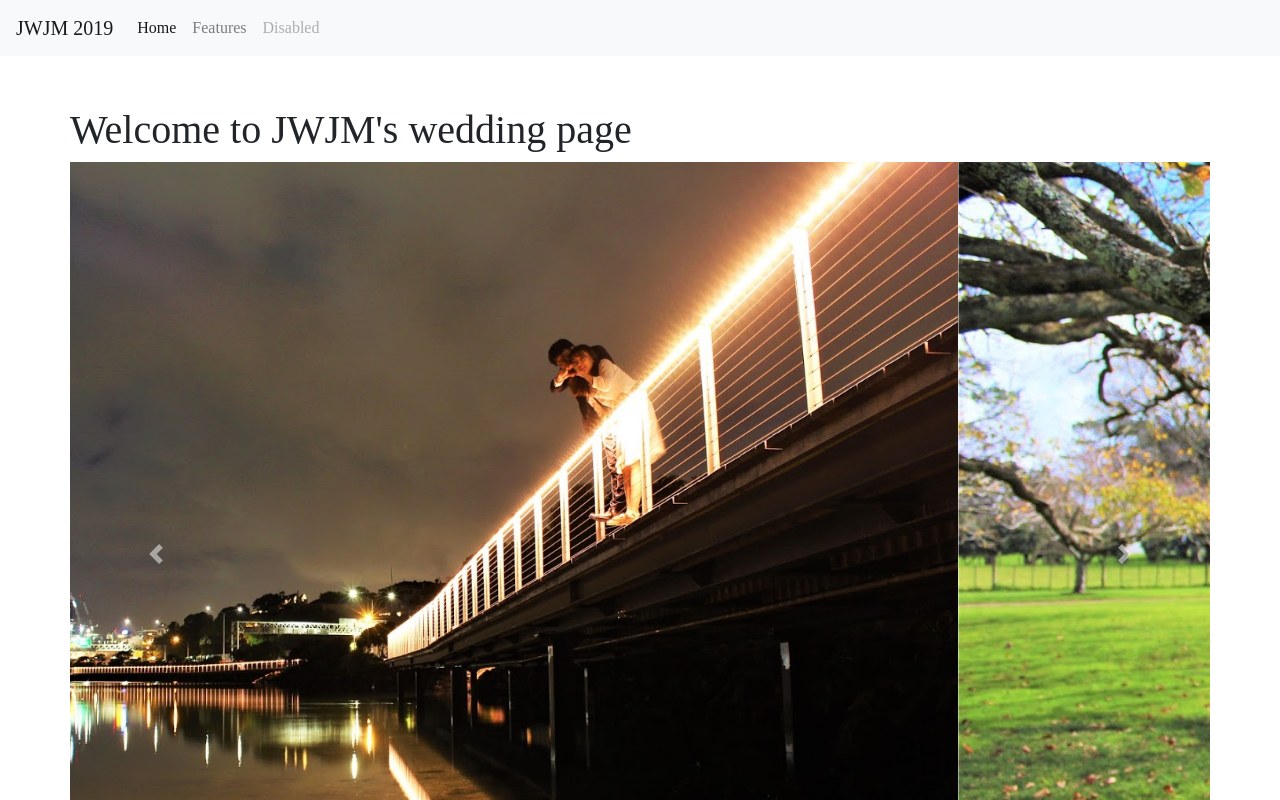
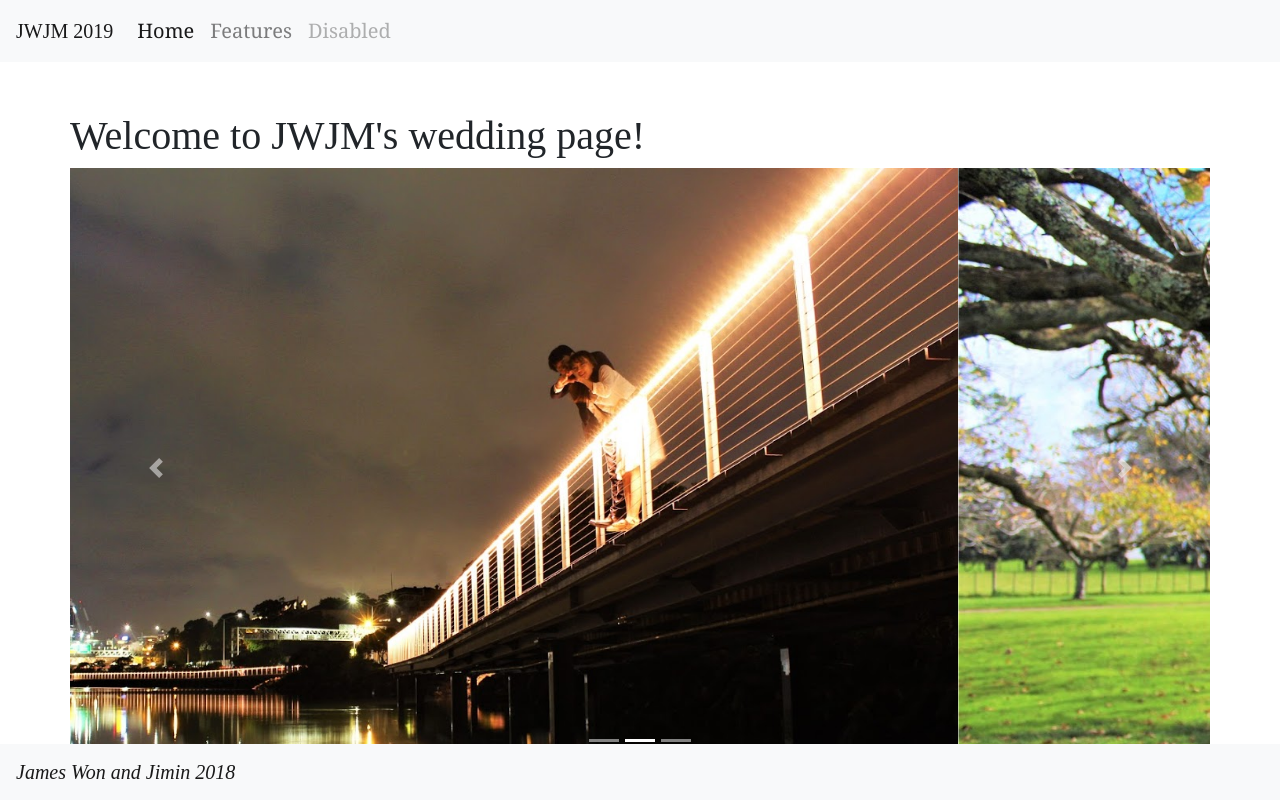
Before and after one commit to jwwnz/jwjm, a React (Create React App) app: page / in a window 1280 px wide. Shown: the top 800 px of the page. Built offline with nearby package versions, Linux system fonts and the light colour scheme.

Commit message:
Add footer and styling

```diff
--- a/src/App.css
+++ b/src/App.css
@@ -26,6 +26,11 @@ body {
   color: #61dafb;
 }
 
+.carousel-inner{
+  height: 600px;
+  /* width: 300px; */
+}
+
 .landing-photo {
   /* max-height: 50%; */
   display: block;
@@ -38,6 +43,11 @@ body {
 .mainDiv {
   position: block;
   text-align: center;
+}
+
+.navbar .navbar-nav {
+  font-family: Cambria, Cochin, Georgia, Times, 'Times New Roman', serif;
+  font-size: 20px;
 }
 
 .padding-top {
--- a/src/App.js
+++ b/src/App.js
@@ -2,6 +2,7 @@ import React, { Component } from "react";
 import "./App.css";
 import Navbar from "./components/Navbar";
 import Home from "./pages/Home";
+import Footer from "./components/Footer";
 
 class App extends Component {
   render() {
@@ -9,6 +10,7 @@ class App extends Component {
       <div className="App">
         <Navbar />
         <Home />
+        <Footer/>
       </div>
     );
   }
--- /dev/null
+++ b/src/components/Footer.js
@@ -0,0 +1,10 @@
+import React from 'react'
+
+export default function Footer() {
+    return (
+        <nav className="navbar fixed-bottom navbar-light bg-light footer-center">
+            <a className="navbar-brand" href="." >
+                <em>James Won and Jimin 2018</em></a>
+        </nav>
+    )
+}
--- a/src/pages/Home.js
+++ b/src/pages/Home.js
@@ -6,7 +6,7 @@ export default class Home extends Component {
     return (
       <div className="container padding-top">
         <div className="row">
-          <h1>Welcome to JWJM's wedding page</h1>
+          <h1>Welcome to JWJM's wedding page!</h1>
           <Carousel />
           <div className="padding-top">
             Hello everyone, welcome to our wedding page!
```
Also changed, not shown: package.json (line endings or trailing spaces), 1 other file (tests, documents, lock files or other folders).
